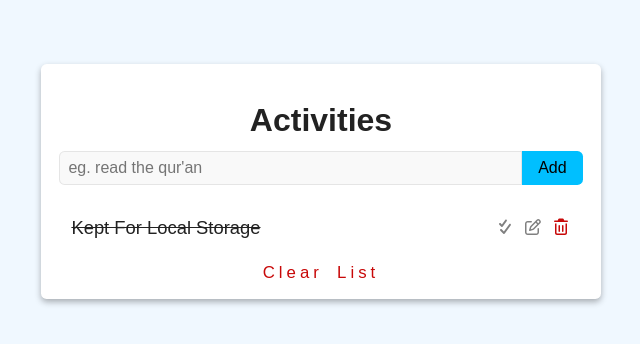
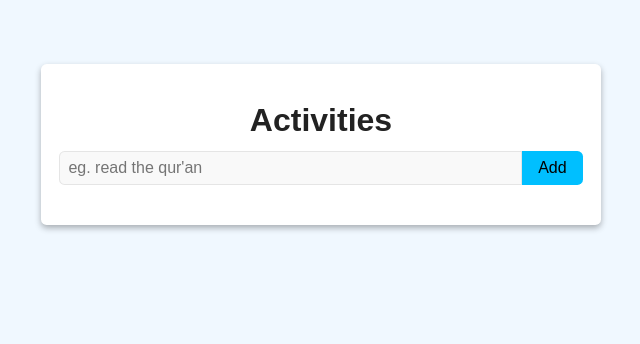
Before and after one commit to Abu-AbdiLlah-AlBukhaaree/Todo-List, a plain HTML site: page index.html in a window 1280 px wide. Shown: the whole page, without its empty margins (319-959 px from the left). Drawn offline with Linux system fonts and the light colour scheme.

Commit message:
cleared unneccesary codes and comments

```diff
--- a/index.html
+++ b/index.html
@@ -26,41 +26,7 @@
         </form>
 
         <!-- generated list -->
-        <div id="todo-list">
-          <!-- single item on todo list -->
-          <!-- <article class="todo-activity">
-              <p class="todo-activity_text">Wash the plates</p>
-              <div class="todo-activity_btns">
-                <button class="completed">
-                  <i class="fas fa-check-double"></i>
-                </button>
-                <button class="edit"><i class="far fa-edit"></i></button>
-                <button class="delete">
-                  <i class="far fa-trash-alt"></i>
-                </button>
-              </div>
-            </article> -->
-          <!-- end of single item on todo list -->
-
-          <!-- ***** Kept for localstorage ***** -->
-          <article class="todo-activity">
-            <p class="todo-activity_text" style="text-decoration: line-through">
-              kept for local storage
-            </p>
-            <div class="todo-activity_btns">
-              <button class="completed" disabled="" style="color: grey">
-                <i class="fas fa-check-double"></i>
-              </button>
-              <button class="edit" disabled="" style="color: grey">
-                <i class="far fa-edit"></i>
-              </button>
-              <button class="delete">
-                <i class="far fa-trash-alt"></i>
-              </button>
-            </div>
-          </article>
-          <!-- ***** end of Kept for localstorage ***** -->
-        </div>
+        <div id="todo-list"></div>
         <button class="clear">clear list</button>
       </section>
     </main>
```
